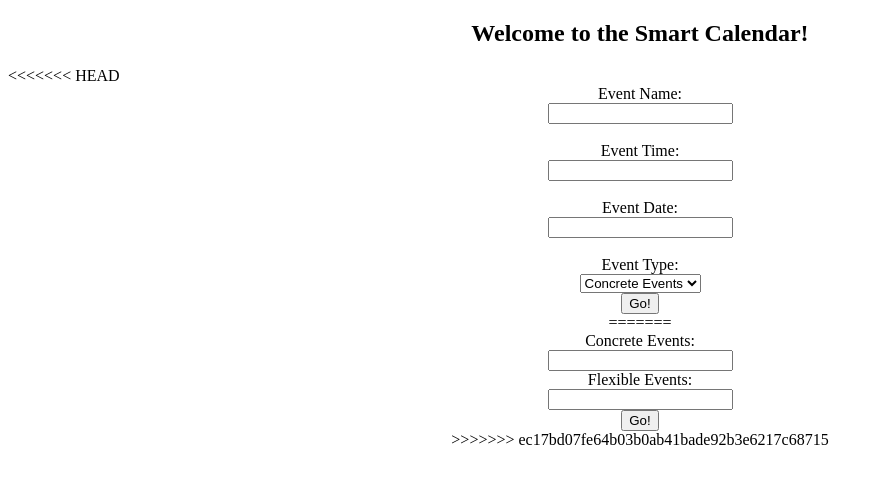
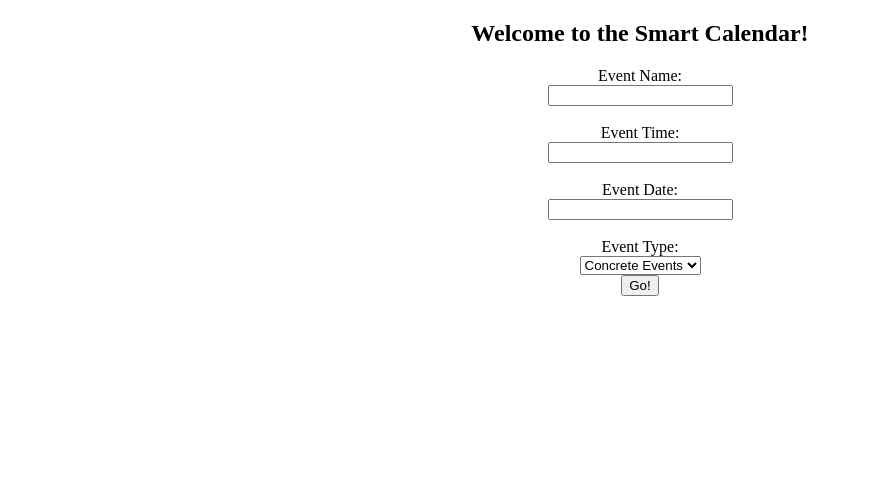
Before and after one commit to lizandrof273/SmartCalendar, a Python web app: template templates/index.html in a window 1280 px wide. Shown: the top 484 px of the page, without its empty margins (0-884 px from the left). Run offline with Jinja, Linux system fonts and the light colour scheme; the template is opened without the code that fills it, so the values that code supplies are empty.

Commit message:
We are cleaning up the code

```diff
--- a/templates/index.html
+++ b/templates/index.html
@@ -1,11 +1,13 @@
 <!--welcome.html-->
 <!DOCTYPE html>
 <html>
+
 <head>
   <title>Calendar</title>
-    <script type ="text/python" src="main.py"></script>
+  <script type="text/python" src="main.py"></script>
   <link rel="stylesheet" type="text/html" href="results.html">
 </head>
+
 <body>
   <div id="Calendar">
     <p id="Calendar-day"></p>
@@ -15,7 +17,6 @@
   <h2>
     <center>Welcome to the Smart Calendar!</center>
   </h2>
-<<<<<<< HEAD
   <center> Event Name: </center>
   <center><input type="text" name="ConcreteEvents" value="{{ConcreteEvents}}"></center>
   <br>
@@ -31,14 +32,7 @@
      <center><option value="FlexibleEvents"> Flexible Events</center></option>
     </select>
     <center><input type="submit" value="Go!"></center>
-=======
-    <form method="post" action="/Calendar">
-      <center> Concrete Events: </center>
-    <center><input type="text" name="ConcreteEvents" value="{{ConcreteEvents}}"></center>
-    <center> Flexible Events: </center>
-    <center><input type="text" name="FlexibleEvents" value={{FlexibleEvents}}></center>
-    <center><input type="submit" value="Go!"></center>
->>>>>>> ec17bd07fe64b03b0ab41bade92b3e6217c68715
     </form>
 </body>
+
 </html>
```
Lines whose indentation alone changed are shown as unchanged.
